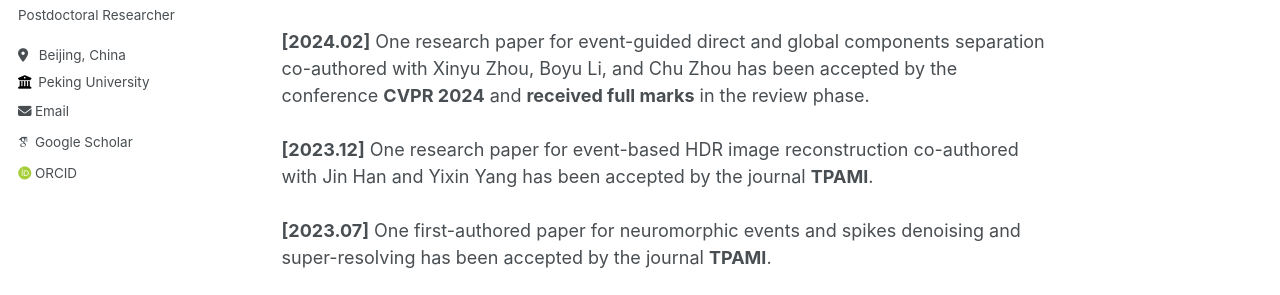
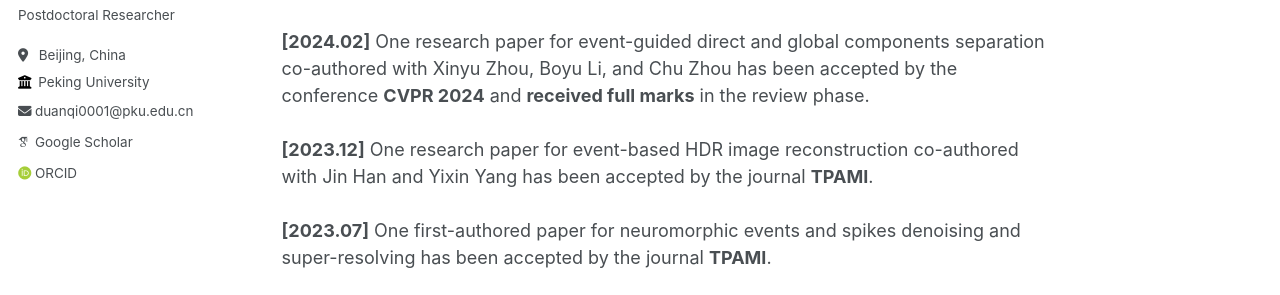
Before and after one commit to peiqi-duan/peiqi-duan.github.io, a Jekyll site: the page built from _pages/about.md, in a window 1280 px wide. Shown: the part 352-647 px from the top of the page. Built offline with Jekyll 4.4.1, drawn with Linux system fonts in a browser that asks for light colours; some web fonts are replaced.

Commit message:
Update author-profile.html

```diff
--- a/_includes/author-profile.html
+++ b/_includes/author-profile.html
@@ -34,7 +34,7 @@
         <li><a href="{{ author.uri }}"><i class="fas fa-fw fa-link icon-pad-right" aria-hidden="true"></i>{{ site.data.ui-text[site.locale].website_label | default: "Website" }}</a></li>
       {% endif %}
       {% if author.email %}
-        <li><a href="mailto:{{ author.email }}"><i class="fas fa-fw fa-envelope icon-pad-right" aria-hidden="true"></i>{{ site.data.ui-text[site.locale].email_label | default: "duanqi0001@pku.edu.cn" }}</a></li>
+        <li><a href="mailto:{{ author.email }}"><i class="fas fa-fw fa-envelope icon-pad-right" aria-hidden="true"></i>duanqi0001@pku.edu.cn</a></li>
       {% endif %}
 
       <!-- Font Awesome and Academicons icons / Academic websites -->
```
